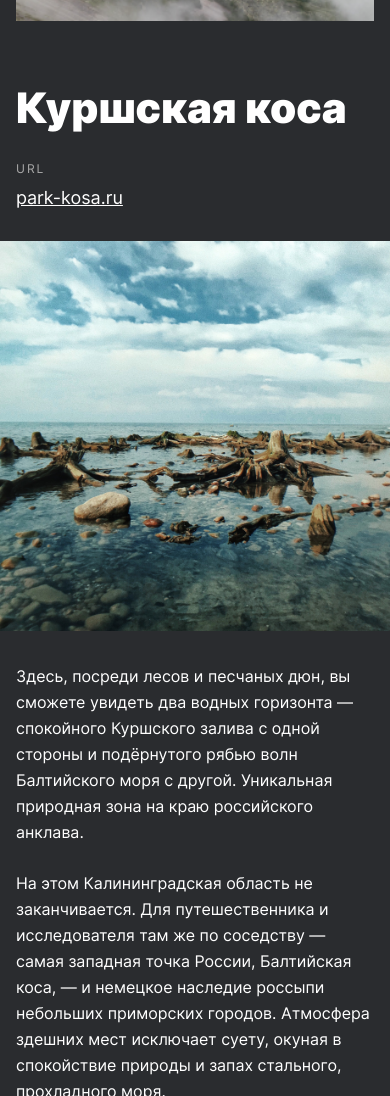
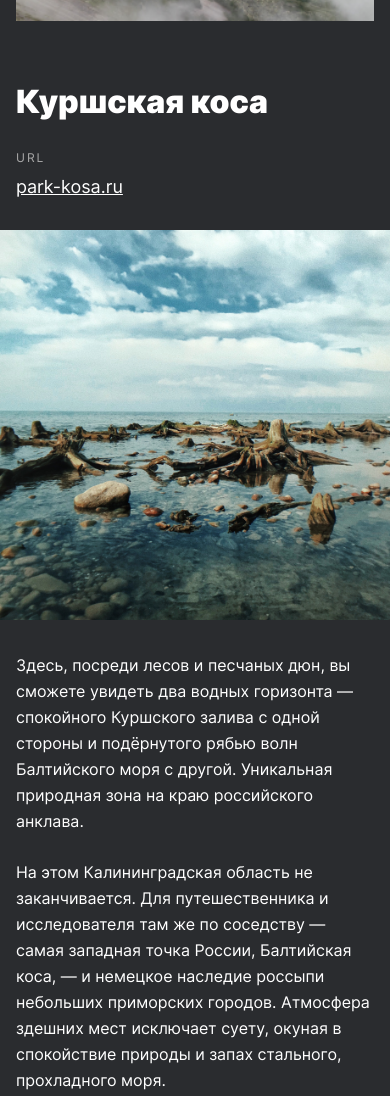
Before and after one commit to alorlv/RusTuristo, a plain HTML site: page index.html in a window 390 px wide. Shown: the part 4668-5764 px from the top of the page. Drawn offline with Linux system fonts and the light colour scheme.

Commit message:
правка 2

```diff
--- a/blocks/places/__title/place__title.css
+++ b/blocks/places/__title/place__title.css
@@ -12,7 +12,7 @@
 }
 @media screen and (max-width: 660px) {
 .place__title{
-  font-size
+  font-size: 32px;
   line-height: 1.09;
   width: calc(100vw - 32px);
   }
```
